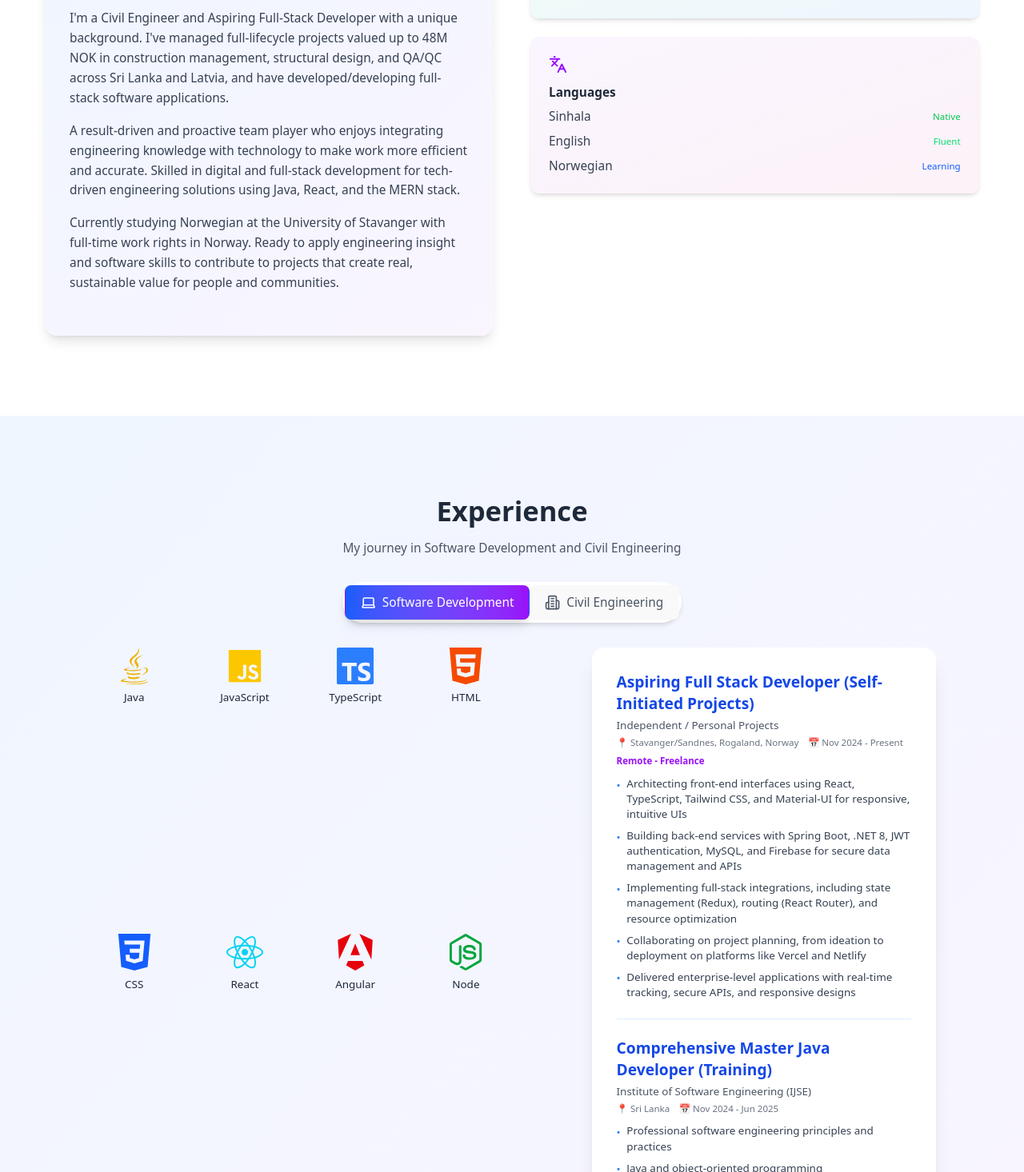
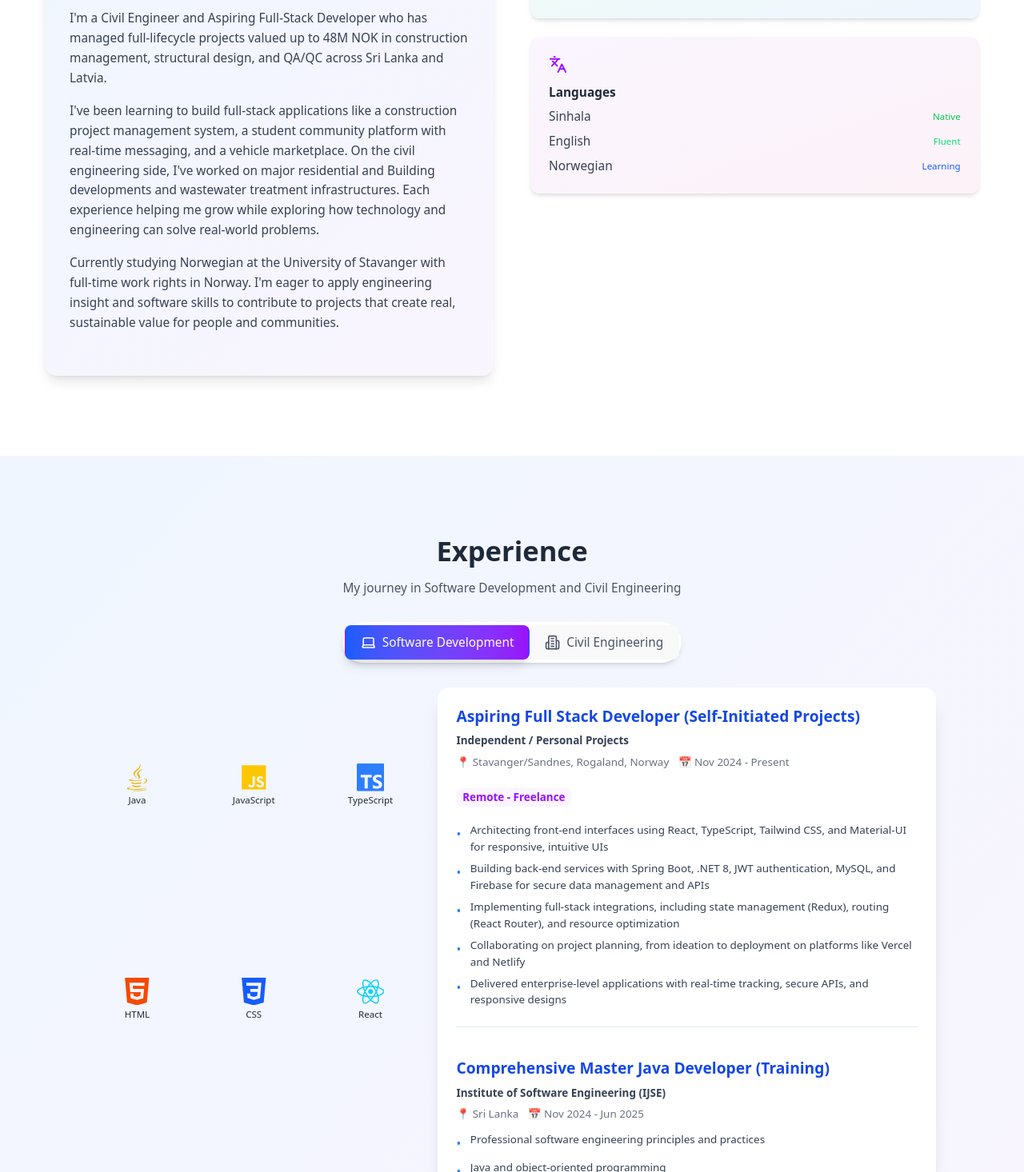
Before and after one commit to Gevindu-Piyawansha/gevindu-portfolio, a React (Vite) app: page / in a window 1280 px wide. Shown: the part 1324-2790 px from the top of the page at 80% size. Built offline with nearby package versions, Linux system fonts and the light colour scheme.

Commit message:
Compact Experience section layout and update About section with project examples

```diff
--- a/src/components/About.jsx
+++ b/src/components/About.jsx
@@ -32,25 +32,26 @@ function About() {
             <div className="bg-gradient-to-br from-blue-50 to-purple-50 p-6 sm:p-8 rounded-2xl shadow-lg">
               <User className="w-8 h-8 text-blue-600 mb-4" />
               <h3 className="text-xl sm:text-2xl font-semibold mb-4 text-gray-800">
-                Professional Journey
+                Journey
               </h3>
               <p className="text-gray-700 leading-relaxed mb-4 text-sm sm:text-base">
-                I'm a Civil Engineer and Aspiring Full-Stack Developer with a
-                unique background. I've managed full-lifecycle projects valued
-                up to 48M NOK in construction management, structural design, and
-                QA/QC across Sri Lanka and Latvia, and have developed/developing
-                full-stack software applications.
+                I'm a Civil Engineer and Aspiring Full-Stack Developer who has
+                managed full-lifecycle projects valued up to 48M NOK in
+                construction management, structural design, and QA/QC across Sri
+                Lanka and Latvia.
               </p>
               <p className="text-gray-700 leading-relaxed mb-4 text-sm sm:text-base">
-                A result-driven and proactive team player who enjoys integrating
-                engineering knowledge with technology to make work more
-                efficient and accurate. Skilled in digital and full-stack
-                development for tech-driven engineering solutions using Java,
-                React, and the MERN stack.
+                I've been learning to build full-stack applications like a
+                construction project management system, a student community
+                platform with real-time messaging, and a vehicle marketplace. On
+                the civil engineering side, I've worked on major residential and
+                Building developments and wastewater treatment infrastructures.
+                Each experience helping me grow while exploring how technology
+                and engineering can solve real-world problems.
               </p>
               <p className="text-gray-700 leading-relaxed mb-6 text-sm sm:text-base">
                 Currently studying Norwegian at the University of Stavanger with
-                full-time work rights in Norway. Ready to apply engineering
+                full-time work rights in Norway. I'm eager to apply engineering
                 insight and software skills to contribute to projects that
                 create real, sustainable value for people and communities.
               </p>
--- a/src/components/Experience.jsx
+++ b/src/components/Experience.jsx
@@ -155,7 +155,7 @@ export default function Experience() {
   return (
     <section
       id="experience"
-      className="py-16 bg-gradient-to-br from-blue-50 to-purple-50 text-gray-800"
+      className="py-10 bg-gradient-to-br from-blue-50 to-purple-50 text-gray-800"
     >
       <h2 className="text-3xl sm:text-4xl font-bold mb-4 text-center">
         Experience
@@ -192,9 +192,9 @@ export default function Experience() {
         </div>
       </div>
 
-      <div className="flex flex-col md:flex-row gap-12 max-w-6xl mx-auto px-6">
+      <div className="flex flex-col lg:flex-row gap-6 max-w-6xl mx-auto px-6">
         {/* Skill Icons - Show for both tabs */}
-        <div className="grid grid-cols-4 gap-6 justify-items-center w-full md:w-1/2">
+        <div className="grid grid-cols-3 sm:grid-cols-4 lg:grid-cols-3 gap-4 sm:gap-6 justify-items-center w-full lg:w-2/5">
           {activeTab === "software"
             ? // Software Development Tools
               [
@@ -225,12 +225,14 @@ export default function Experience() {
               ].map(({ icon: Icon, color, label }) => (
                 <div
                   key={label}
-                  className="flex flex-col items-center space-y-2"
+                  className="flex flex-col items-center justify-center space-y-1 p-1"
                 >
                   <Icon
-                    className={`text-5xl ${color} hover:scale-110 transition-transform`}
+                    className={`text-3xl sm:text-4xl ${color} hover:scale-110 transition-transform duration-200`}
                   />
-                  <span className="text-center text-sm">{label}</span>
+                  <span className="text-center text-[10px] sm:text-xs font-medium">
+                    {label}
+                  </span>
                 </div>
               ))
             : // Civil Engineering Tools
@@ -274,47 +276,52 @@ export default function Experience() {
               ].map(({ icon: Icon, color, label }, idx) => (
                 <div
                   key={`${label}-${idx}`}
-                  className="flex flex-col items-center space-y-2"
+                  className="flex flex-col items-center justify-center space-y-2 p-2"
                 >
                   <Icon
-                    className={`text-5xl ${color} hover:scale-110 transition-transform`}
+                    className={`text-4xl sm:text-5xl ${color} hover:scale-110 transition-transform duration-200`}
                   />
-                  <span className="text-center text-sm">{label}</span>
+                  <span className="text-center text-xs sm:text-sm font-medium">
+                    {label}
+                  </span>
                 </div>
               ))}
         </div>
 
         {/* Experience Timeline */}
-        <div
-          className={`bg-white p-6 sm:p-8 rounded-2xl shadow-xl flex flex-col space-y-6 ${
-            activeTab === "software" ? "max-w-md w-full md:ml-auto" : "w-full"
-          }`}
-        >
+        <div className="bg-white p-4 sm:p-6 rounded-2xl shadow-xl flex flex-col space-y-6 w-full lg:w-3/5">
           {experiences.map((exp, index) => (
             <div key={index}>
               {index > 0 && (
-                <div className="border-t border-blue-100 mb-6"></div>
+                <div className="border-t border-blue-100 mb-6 pt-4"></div>
               )}
               <div>
-                <h3 className="text-xl font-semibold text-blue-700 mb-1">
+                <h3 className="text-lg sm:text-xl font-bold text-blue-700 mb-2">
                   {exp.title}
                 </h3>
-                <p className="text-sm font-medium text-gray-600">
+                <p className="text-sm sm:text-sm font-semibold text-gray-700 mb-1">
                   {exp.company}
                 </p>
-                <div className="flex flex-wrap gap-3 text-xs text-gray-500 mt-1">
-                  <span>📍 {exp.location}</span>
-                  <span>📅 {exp.duration}</span>
+                <div className="flex flex-wrap gap-3 text-xs sm:text-sm text-gray-500 mt-2 mb-3">
+                  <span className="flex items-center gap-1">
+                    📍 {exp.location}
+                  </span>
+                  <span className="flex items-center gap-1">
+                    📅 {exp.duration}
+                  </span>
                 </div>
                 {exp.project && (
-                  <p className="text-xs text-purple-600 font-semibold mt-2">
+                  <p className="text-xs sm:text-sm text-purple-600 font-semibold mt-3 mb-2 bg-purple-50 px-2 py-0.5 rounded-lg inline-block">
                     {exp.project}
                   </p>
                 )}
-                <ul className="mt-3 space-y-2 text-gray-700 text-sm">
+                <ul className="mt-3 space-y-2 text-gray-700 text-sm sm:text-sm">
                   {exp.responsibilities.map((resp, idx) => (
-                    <li key={idx} className="flex items-start gap-2">
-                      <span className="text-blue-500 mt-0.5">•</span>
+                    <li
+                      key={idx}
+                      className="flex items-start gap-3 leading-normal"
+                    >
+                      <span className="text-blue-500 mt-1 text-base">•</span>
                       <span>{resp}</span>
                     </li>
                   ))}
```
